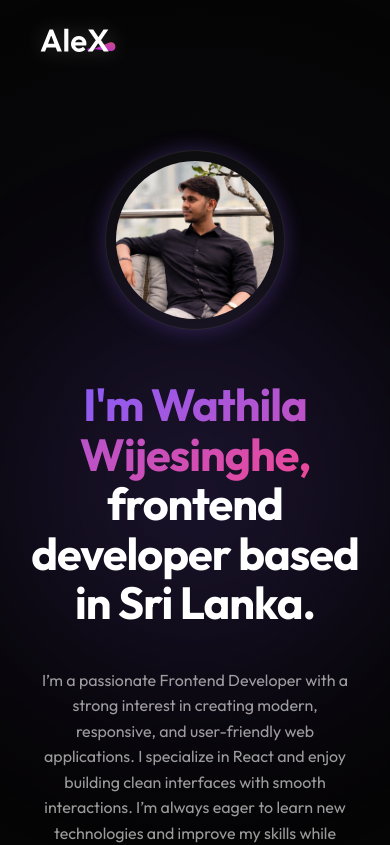
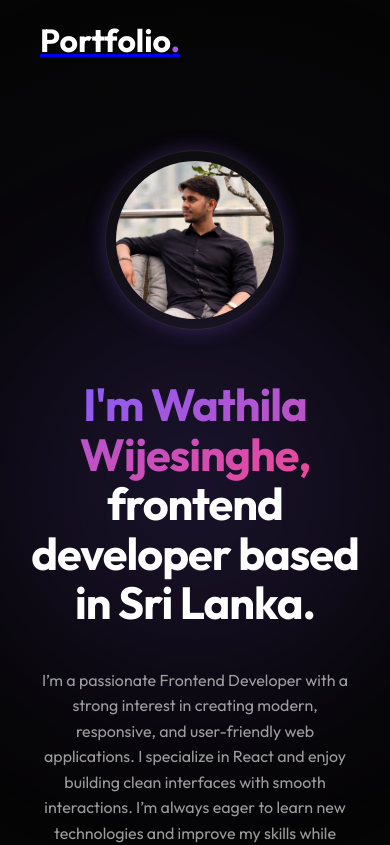
Before and after one commit to wathilawijesinghe/Portfolio, a React (Vite) app: page / in a window 390 px wide. Shown: the top 845 px of the page. Built offline with nearby package versions, Linux system fonts and the light colour scheme.

Commit message:
feat: Implement a new responsive Navbar component with smooth scrolling and Framer Motion animations.

```diff
--- a/src/Components/Navbar/Navbar.jsx
+++ b/src/Components/Navbar/Navbar.jsx
@@ -2,8 +2,6 @@ import { useState, useEffect } from "react";
 import { motion } from "framer-motion";
 import AnchorLink from "react-anchor-link-smooth-scroll";
 import "./Navbar.css";
-import logo from "../../assets/logo.svg";
-
 const Navbar = () => {
   const [scrolled, setScrolled] = useState(false);
   const [activeItem, setActiveItem] = useState("Home");
@@ -37,7 +35,7 @@ const Navbar = () => {
           whileTap={{ scale: 0.95 }}
         >
           <AnchorLink href="#home">
-            <img src={logo} alt="Logo" />
+            <h1 style={{ color: "white", fontSize: "2rem", margin: 0, fontWeight: "bold" }}>Portfolio<span style={{color: "#a855f7"}}>.</span></h1>
           </AnchorLink>
         </motion.div>
 
```
